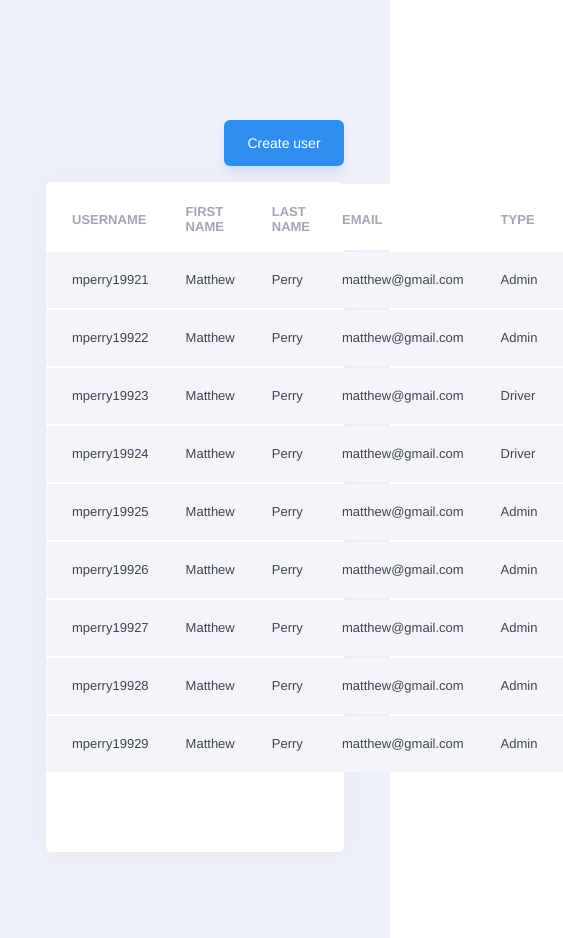
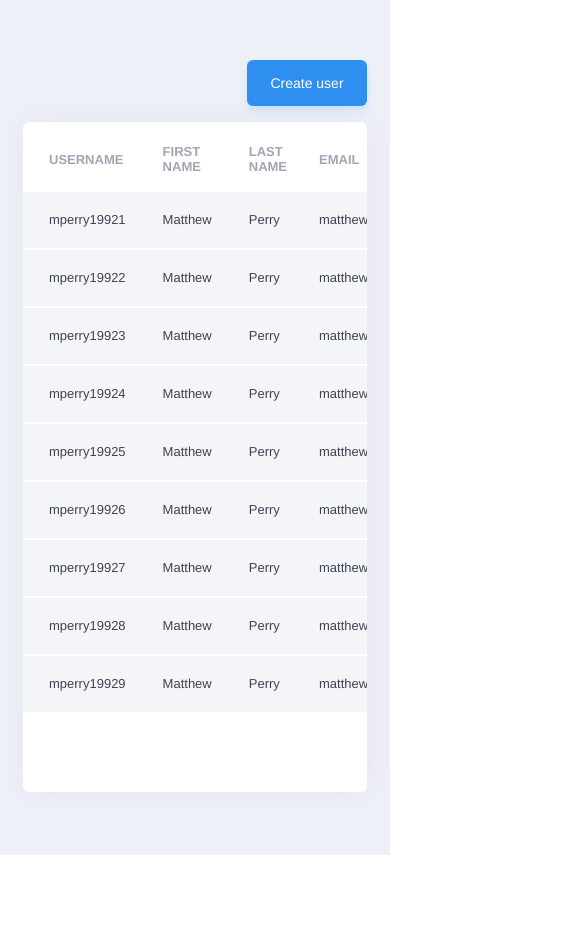
Before and after one commit to dimibry/test-isi-tech, an Angular app: page / in a window 390 px wide. Shown: the whole page, 563 px wide, since content can reach past the window. After the commit the page ends 855 px from the top, so only its background shows below. Built offline with nearby package versions, Linux system fonts and the light colour scheme.

Commit message:
fix: fixed mobile markup

```diff
--- a/src/app/user/components/user-list/user-list.component.scss
+++ b/src/app/user/components/user-list/user-list.component.scss
@@ -28,6 +28,7 @@
   border-radius: 6px;
   box-shadow: $shadow-primary;
   padding-bottom: 78px;
+  overflow-x: auto;
 }
 
 @media(max-width: 1200px) {
@@ -44,3 +45,9 @@
     }
   }
 }
+
+@media(max-width: 560px) {
+    .content {
+        padding: 60px 23px 23px 23px;
+    }
+}
```
